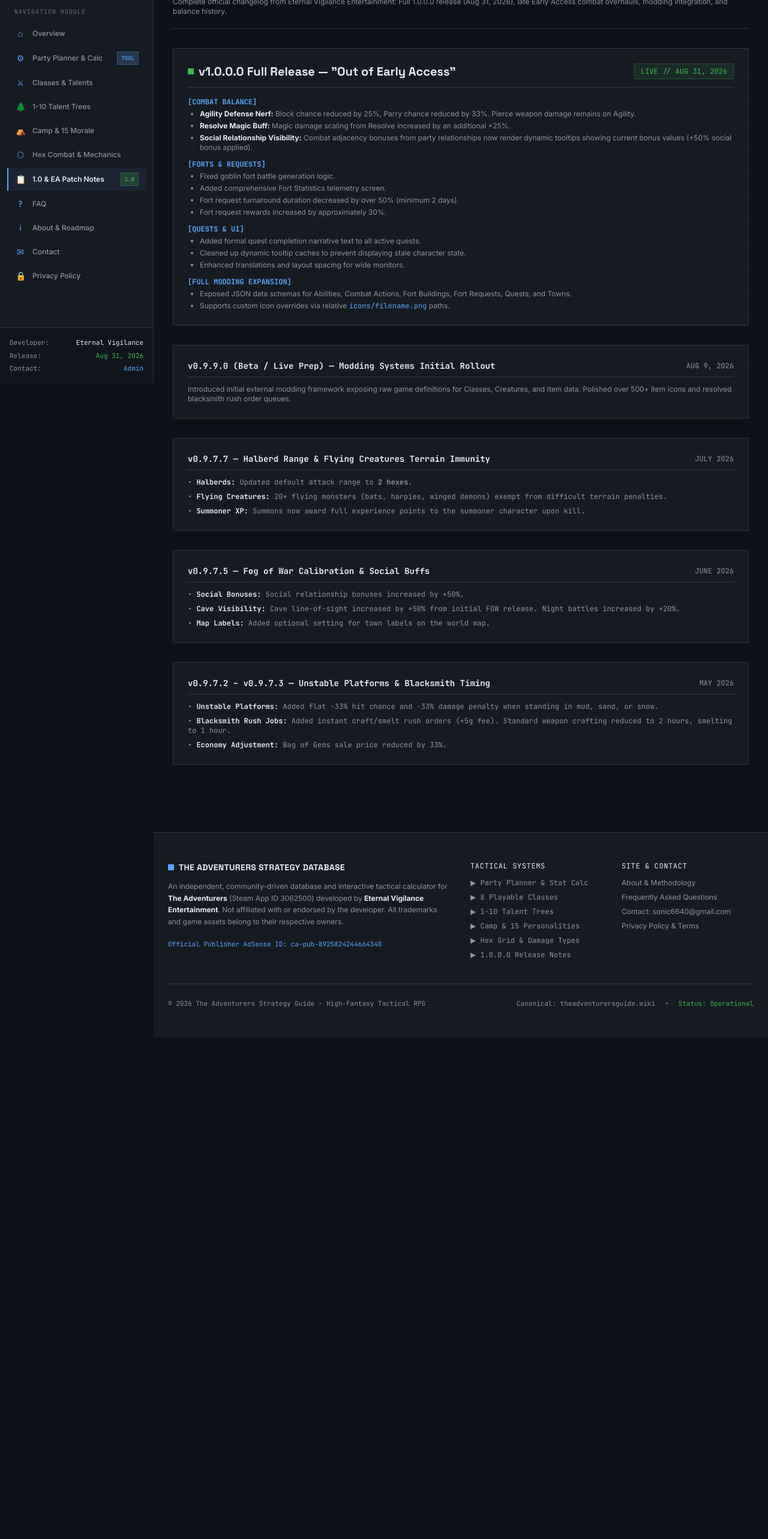
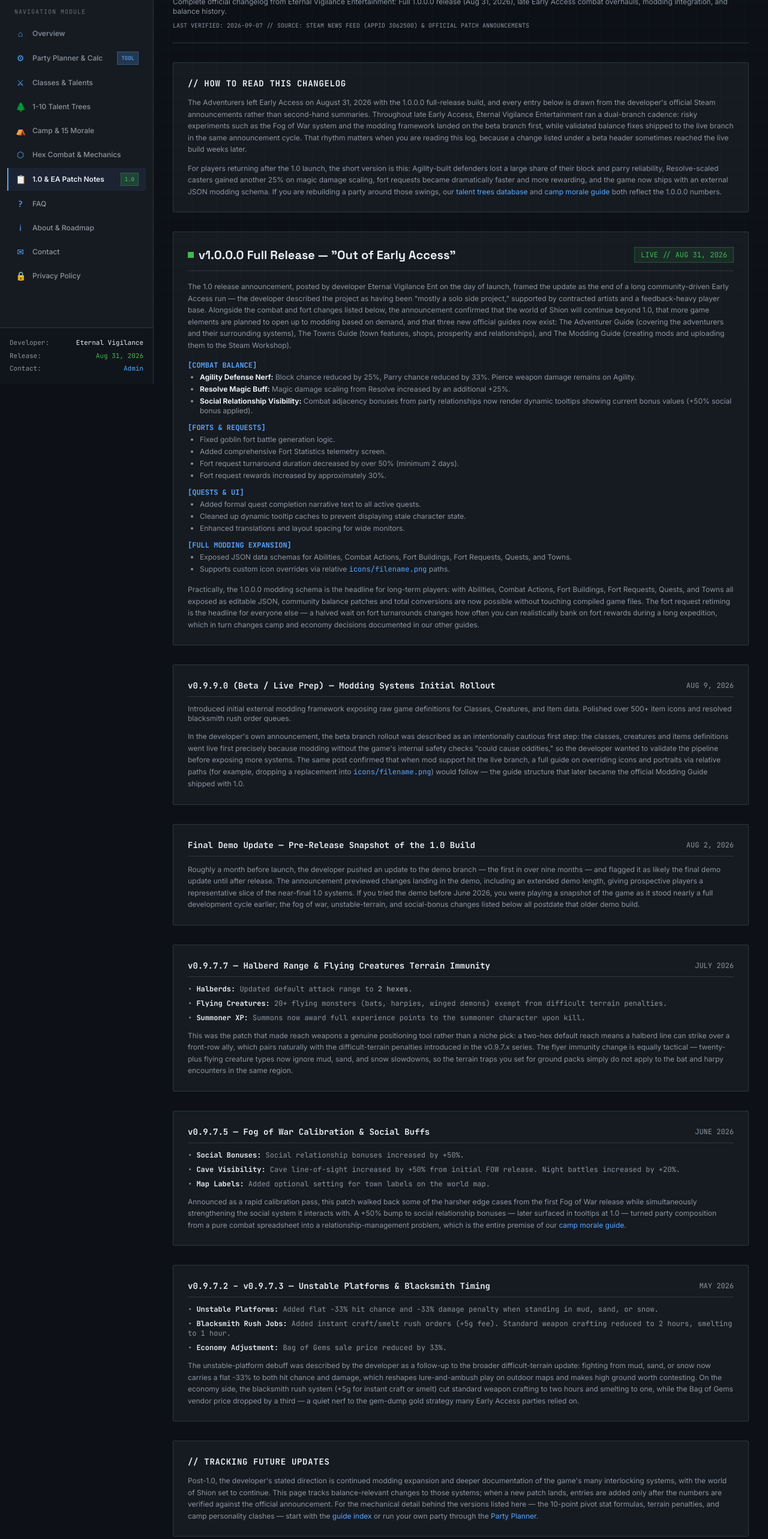
Before and after one commit to ryuuu2020/the-adventurers-guide, a Next.js app: page /patch-notes in a window 1280 px wide. Shown: the part 160-2726 px from the top of the page at 60% size. Before the commit the page ends 1889 px from the top, so only its background shows below. Built offline with nearby package versions, Linux system fonts and the light colour scheme.

Commit message:
content: 加厚 patch-notes 更新日志页至 1400+ 词（补 1.0 发布公告、终版 demo、beta/live 双分支说明，均源自 Steam API 实测）

```diff
--- a/app/patch-notes/page.tsx
+++ b/app/patch-notes/page.tsx
@@ -1,4 +1,5 @@
 import type { Metadata } from 'next';
+import Link from 'next/link';
 
 export const metadata: Metadata = {
   title: 'Patch Notes & Changelog — The Adventurers 1.0.0.0 and Early Access History',
@@ -21,7 +22,23 @@
         <p className="text-xs text-[#8b949e] mt-1">
           Complete official changelog from Eternal Vigilance Entertainment: Full 1.0.0.0 release (Aug 31, 2026), late Early Access combat overhauls, modding integration, and balance history.
         </p>
+        <p className="font-mono text-[10px] text-[#8b949e] mt-2">
+          LAST VERIFIED: 2026-09-07 // SOURCE: STEAM NEWS FEED (APPID 3062500) &amp; OFFICIAL PATCH ANNOUNCEMENTS
+        </p>
       </div>
+
+      {/* How to read this log */}
+      <section className="tactical-card p-6 bg-[#141a23] space-y-3">
+        <h3 className="font-mono text-sm font-bold text-[#e6edf3] uppercase tracking-wider">
+          // HOW TO READ THIS CHANGELOG
+        </h3>
+        <p className="text-xs text-[#8b949e] leading-relaxed">
+          The Adventurers left Early Access on August 31, 2026 with the 1.0.0.0 full-release build, and every entry below is drawn from the developer&apos;s official Steam announcements rather than second-hand summaries. Throughout late Early Access, Eternal Vigilance Entertainment ran a dual-branch cadence: risky experiments such as the Fog of War system and the modding framework landed on the beta branch first, while validated balance fixes shipped to the live branch in the same announcement cycle. That rhythm matters when you are reading this log, because a change listed under a beta header sometimes reached the live build weeks later.
+        </p>
+        <p className="text-xs text-[#8b949e] leading-relaxed">
+          For players returning after the 1.0 launch, the short version is this: Agility-built defenders lost a large share of their block and parry reliability, Resolve-scaled casters gained another 25% on magic damage scaling, fort requests became dramatically faster and more rewarding, and the game now ships with an external JSON modding schema. If you are rebuilding a party around those swings, our <Link href="/talent-trees-guide" className="text-[#58a6ff] hover:underline">talent trees database</Link> and <Link href="/camp-morale-guide" className="text-[#58a6ff] hover:underline">camp morale guide</Link> both reflect the 1.0.0.0 numbers.
+        </p>
+      </section>
 
       {/* 1.0.0.0 Release Box */}
       <section className="tactical-card p-6 bg-[#161b22] border-l-4 border-l-[#3fb950] space-y-4">
@@ -36,6 +53,10 @@
             LIVE // AUG 31, 2026
           </div>
         </div>
+
+        <p className="text-xs text-[#8b949e] leading-relaxed">
+          The 1.0 release announcement, posted by developer Eternal Vigilance Ent on the day of launch, framed the update as the end of a long community-driven Early Access run — the developer described the project as having been &quot;mostly a solo side project,&quot; supported by contracted artists and a feedback-heavy player base. Alongside the combat and fort changes listed below, the announcement confirmed that the world of Shion will continue beyond 1.0, that more game elements are planned to open up to modding based on demand, and that three new official guides now exist: The Adventurer Guide (covering the adventurers and their surrounding systems), The Towns Guide (town features, shops, prosperity and relationships), and The Modding Guide (creating mods and uploading them to the Steam Workshop).
+        </p>
 
         <div className="space-y-3 text-xs font-mono text-[#8b949e]">
           <div>
@@ -74,6 +95,10 @@
             </ul>
           </div>
         </div>
+
+        <p className="text-xs text-[#8b949e] leading-relaxed">
+          Practically, the 1.0.0.0 modding schema is the headline for long-term players: with Abilities, Combat Actions, Fort Buildings, Fort Requests, Quests, and Towns all exposed as editable JSON, community balance patches and total conversions are now possible without touching compiled game files. The fort request retiming is the headline for everyone else — a halved wait on fort turnarounds changes how often you can realistically bank on fort rewards during a long expedition, which in turn changes camp and economy decisions documented in our other guides.
+        </p>
       </section>
 
       {/* v0.9.9.0 - Modding Foundation */}
@@ -86,6 +111,22 @@
         </div>
         <p className="text-xs text-[#8b949e]">
           Introduced initial external modding framework exposing raw game definitions for Classes, Creatures, and Item data. Polished over 500+ item icons and resolved blacksmith rush order queues.
+        </p>
+        <p className="text-xs text-[#8b949e] leading-relaxed">
+          In the developer&apos;s own announcement, the beta branch rollout was described as an intentionally cautious first step: the classes, creatures and items definitions went live first precisely because modding without the game&apos;s internal safety checks &quot;could cause oddities,&quot; so the developer wanted to validate the pipeline before exposing more systems. The same post confirmed that when mod support hit the live branch, a full guide on overriding icons and portraits via relative paths (for example, dropping a replacement into <code className="text-[#58a6ff]">icons/filename.png</code>) would follow — the guide structure that later became the official Modding Guide shipped with 1.0.
+        </p>
+      </section>
+
+      {/* Final Demo Update */}
+      <section className="tactical-card p-6 bg-[#141a23] space-y-3">
+        <div className="flex items-center justify-between border-b border-[#30363d] pb-2">
+          <div className="font-mono text-sm font-bold text-[#e6edf3]">
+            Final Demo Update — Pre-Release Snapshot of the 1.0 Build
+          </div>
+          <span className="font-mono text-xs text-[#8b949e]">AUG 2, 2026</span>
+        </div>
+        <p className="text-xs text-[#8b949e] leading-relaxed">
+          Roughly a month before launch, the developer pushed an update to the demo branch — the first in over nine months — and flagged it as likely the final demo update until after release. The announcement previewed changes landing in the demo, including an extended demo length, giving prospective players a representative slice of the near-final 1.0 systems. If you tried the demo before June 2026, you were playing a snapshot of the game as it stood nearly a full development cycle earlier; the fog of war, unstable-terrain, and social-bonus changes listed below all postdate that older demo build.
         </p>
       </section>
 
@@ -102,6 +143,9 @@
           <div>• <strong className="text-[#e6edf3]">Flying Creatures:</strong> 20+ flying monsters (bats, harpies, winged demons) exempt from difficult terrain penalties.</div>
           <div>• <strong className="text-[#e6edf3]">Summoner XP:</strong> Summons now award full experience points to the summoner character upon kill.</div>
         </div>
+        <p className="text-xs text-[#8b949e] leading-relaxed">
+          This was the patch that made reach weapons a genuine positioning tool rather than a niche pick: a two-hex default reach means a halberd line can strike over a front-row ally, which pairs naturally with the difficult-terrain penalties introduced in the v0.9.7.x series. The flyer immunity change is equally tactical — twenty-plus flying creature types now ignore mud, sand, and snow slowdowns, so the terrain traps you set for ground packs simply do not apply to the bat and harpy encounters in the same region.
+        </p>
       </section>
 
       {/* v0.9.7.5 - Fog of War Balance Pass */}
@@ -117,9 +161,12 @@
           <div>• <strong className="text-[#e6edf3]">Cave Visibility:</strong> Cave line-of-sight increased by +50% from initial FOW release. Night battles increased by +20%.</div>
           <div>• <strong className="text-[#e6edf3]">Map Labels:</strong> Added optional setting for town labels on the world map.</div>
         </div>
+        <p className="text-xs text-[#8b949e] leading-relaxed">
+          Announced as a rapid calibration pass, this patch walked back some of the harsher edge cases from the first Fog of War release while simultaneously strengthening the social system it interacts with. A +50% bump to social relationship bonuses — later surfaced in tooltips at 1.0 — turned party composition from a pure combat spreadsheet into a relationship-management problem, which is the entire premise of our <Link href="/camp-morale-guide" className="text-[#58a6ff] hover:underline">camp morale guide</Link>.
+        </p>
       </section>
 
-      {/* v0.9.7.3 & v0.9.7.2 - Unstable Platforms & Blacksmith Rush */}
+      {/* v0.9.7.2 & v0.9.7.3 - Unstable Platforms & Blacksmith Rush */}
       <section className="tactical-card p-6 bg-[#141a23] space-y-3">
         <div className="flex items-center justify-between border-b border-[#30363d] pb-2">
           <div className="font-mono text-sm font-bold text-[#e6edf3]">
@@ -132,6 +179,19 @@
           <div>• <strong className="text-[#e6edf3]">Blacksmith Rush Jobs:</strong> Added instant craft/smelt rush orders (+5g fee). Standard weapon crafting reduced to 2 hours, smelting to 1 hour.</div>
           <div>• <strong className="text-[#e6edf3]">Economy Adjustment:</strong> Bag of Gems sale price reduced by 33%.</div>
         </div>
+        <p className="text-xs text-[#8b949e] leading-relaxed">
+          The unstable-platform debuff was described by the developer as a follow-up to the broader difficult-terrain update: fighting from mud, sand, or snow now carries a flat -33% to both hit chance and damage, which reshapes lure-and-ambush play on outdoor maps and makes high ground worth contesting. On the economy side, the blacksmith rush system (+5g for instant craft or smelt) cut standard weapon crafting to two hours and smelting to one, while the Bag of Gems vendor price dropped by a third — a quiet nerf to the gem-dump gold strategy many Early Access parties relied on.
+        </p>
+      </section>
+
+      {/* Tracking future updates */}
+      <section className="tactical-card p-6 bg-[#141a23] space-y-3">
+        <h3 className="font-mono text-sm font-bold text-[#e6edf3] uppercase tracking-wider">
+          // TRACKING FUTURE UPDATES
+        </h3>
+        <p className="text-xs text-[#8b949e] leading-relaxed">
+          Post-1.0, the developer&apos;s stated direction is continued modding expansion and deeper documentation of the game&apos;s many interlocking systems, with the world of Shion set to continue. This page tracks balance-relevant changes to those systems; when a new patch lands, entries are added only after the numbers are verified against the official announcement. For the mechanical detail behind the versions listed here — the 10-point pivot stat formulas, terrain penalties, and camp personality clashes — start with the <Link href="/" className="text-[#58a6ff] hover:underline">guide index</Link> or run your own party through the <Link href="/planner" className="text-[#58a6ff] hover:underline">Party Planner</Link>.
+        </p>
       </section>
     </div>
   );
```
